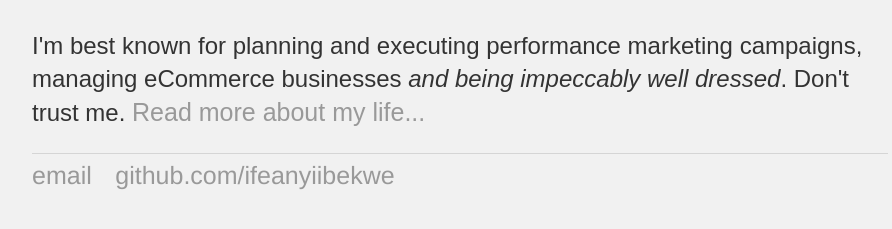
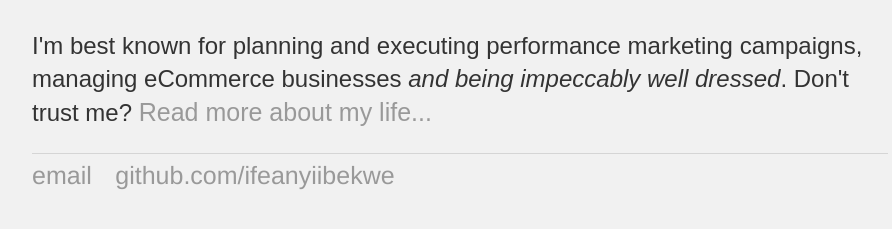
Before and after one commit to IfeanyiIbekwe/ifeanyiibekwe.github.io, a Jekyll site: the page built from index.html, in a window 1280 px wide. Shown: the part 206-435 px from the top of the page, without its empty margins (180-1072 px from the left). Built offline with Jekyll 4.4.1, drawn with Linux system fonts in a browser that asks for light colours.

```diff
--- a/index.html
+++ b/index.html
@@ -4,5 +4,5 @@ title: Ifeanyi Ibekwe, Front End Developer, eCommerce Manager
 ---
 <div class="blurb">
 	<h1>Hi there, I'm Ifeanyi Ibekwe!</h1>
-	<p>I'm best known for planning and executing performance marketing campaigns, managing eCommerce businesses <em> and being impeccably well dressed</em>. Don't trust me. <a href="/about">Read more about my life...</a></p>
+	<p>I'm best known for planning and executing performance marketing campaigns, managing eCommerce businesses <em> and being impeccably well dressed</em>. Don't trust me? <a href="/about">Read more about my life...</a></p>
 </div><!-- /.blurb -->
```
